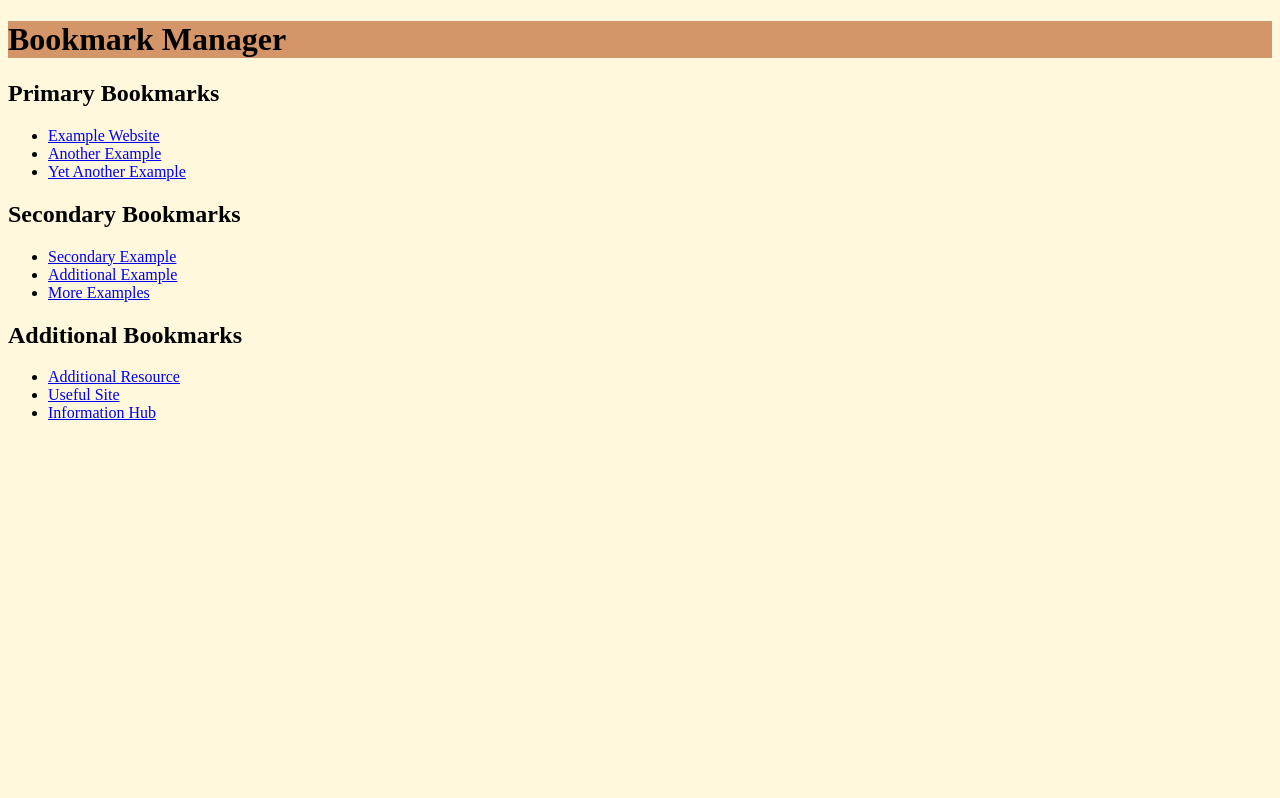
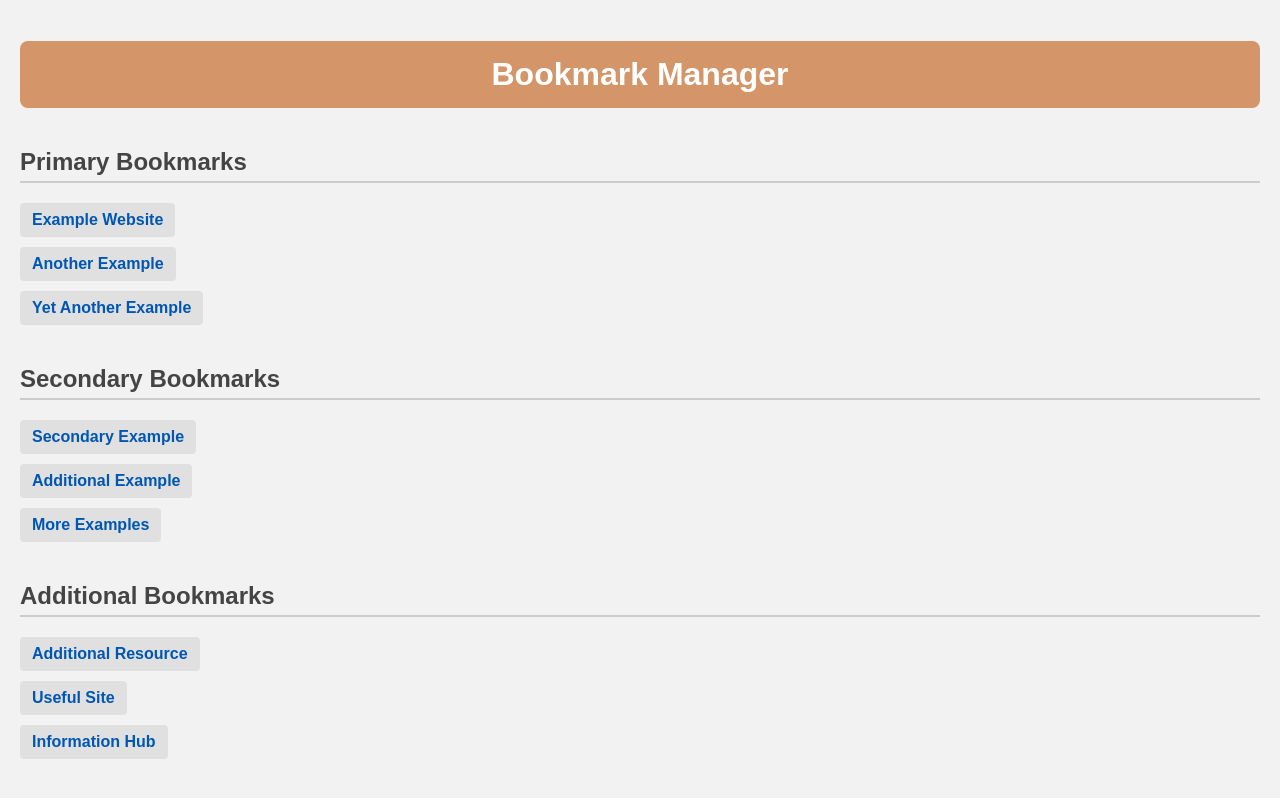
Before and after one commit to avnirastogi14/webdev101, a plain HTML site: page P1_BookmarkWebsite/index.html in a window 1280 px wide. Drawn offline with Linux system fonts and the light colour scheme.

Commit message:
mini project 1

```diff
--- a/P1_BookmarkWebsite/index.html
+++ b/P1_BookmarkWebsite/index.html
@@ -10,21 +10,21 @@
     <h1 style="background-color: rgb(212, 149, 104);">Bookmark Manager</h1>
     <h2>Primary Bookmarks</h2>
     <ul>
-        <li><a href="https://www.example.com">Example Website</a></li>
-        <li><a href="https://www.anotherexample.com">Another Example</a></li>
-        <li><a href="https://www.yetanotherexample.com">Yet Another Example</a></li>
+        <li><a href="https://www.example.com" target="_blank">Example Website</a></li>
+        <li><a href="https://www.anotherexample.com" target="_blank">Another Example</a></li>
+        <li><a href="https://www.yetanotherexample.com" target="_blank">Yet Another Example</a></li>
     </ul>
     <h2>Secondary Bookmarks</h2>
     <ul>
-        <li><a href="https://www.secondaryexample.com">Secondary Example</a></li>
-        <li><a href="https://www.additionalexample.com">Additional Example</a></li>
-        <li><a href="https://www.moreexamples.com">More Examples</a></li>
+        <li><a href="https://www.secondaryexample.com" target="_blank">Secondary Example</a></li>
+        <li><a href="https://www.additionalexample.com" target="_blank">Additional Example</a></li>
+        <li><a href="https://www.moreexamples.com" target="_blank">More Examples</a></li>
     </ul>
     <h2>Additional Bookmarks</h2>
     <ul>
-        <li><a href="https://www.additionalresource.com">Additional Resource</a></li>
-        <li><a href="https://www.usefulsite.com">Useful Site</a></li>
-        <li><a href="https://www.informationhub.com">Information Hub</a></li>
+        <li><a href="https://www.additionalresource.com" target="_blank">Additional Resource</a></li>
+        <li><a href="https://www.usefulsite.com" target="_blank">Useful Site</a></li>
+        <li><a href="https://www.informationhub.com" target="_blank">Information Hub</a></li>
     </ul>
 </body>
 </html>
--- a/P1_BookmarkWebsite/style.css
+++ b/P1_BookmarkWebsite/style.css
@@ -1,4 +1,55 @@
-body
+body {
+    font-family: Arial, sans-serif;
+    background-color: #f2f2f2;
+    color: #333;
+    margin: 0;
+    padding: 20px;
+}
+
+h1 {
+    text-align: center;
+    padding: 15px;
+    color: white;
+    background-color: rgb(212, 149, 104); /* Already applied inline, but here for better practice */
+    border-radius: 8px;
+    margin-bottom: 30px;
+}
+
+h2 {
+    color: #444;
+    border-bottom: 2px solid #ccc;
+    padding-bottom: 5px;
+    margin-top: 40px;
+}
+
+h2:hover
 {
-    background-color: cornsilk;
+    color: #d49f6a;
+    border-color: #d49f6a;
+    transition: background-color 0.3s, color 0.3s, border-color 0.3s;
 }
+
+ul {
+    list-style-type: none;
+    padding-left: 0;
+}
+
+li {
+    margin: 10px 0;
+}
+
+a {
+    text-decoration: none;
+    color: #0056b3;
+    font-weight: bold;
+    padding: 8px 12px;
+    background-color: #e0e0e0;
+    border-radius: 4px;
+    display: inline-block;
+    transition: background-color 0.3s, color 0.3s;
+}
+
+a:hover {
+    background-color: #d4a373;
+    color: white;
+}
```
Also changed, not shown: Basics/heading_paragraphs_structures/index.html (+21 -2 lines).
